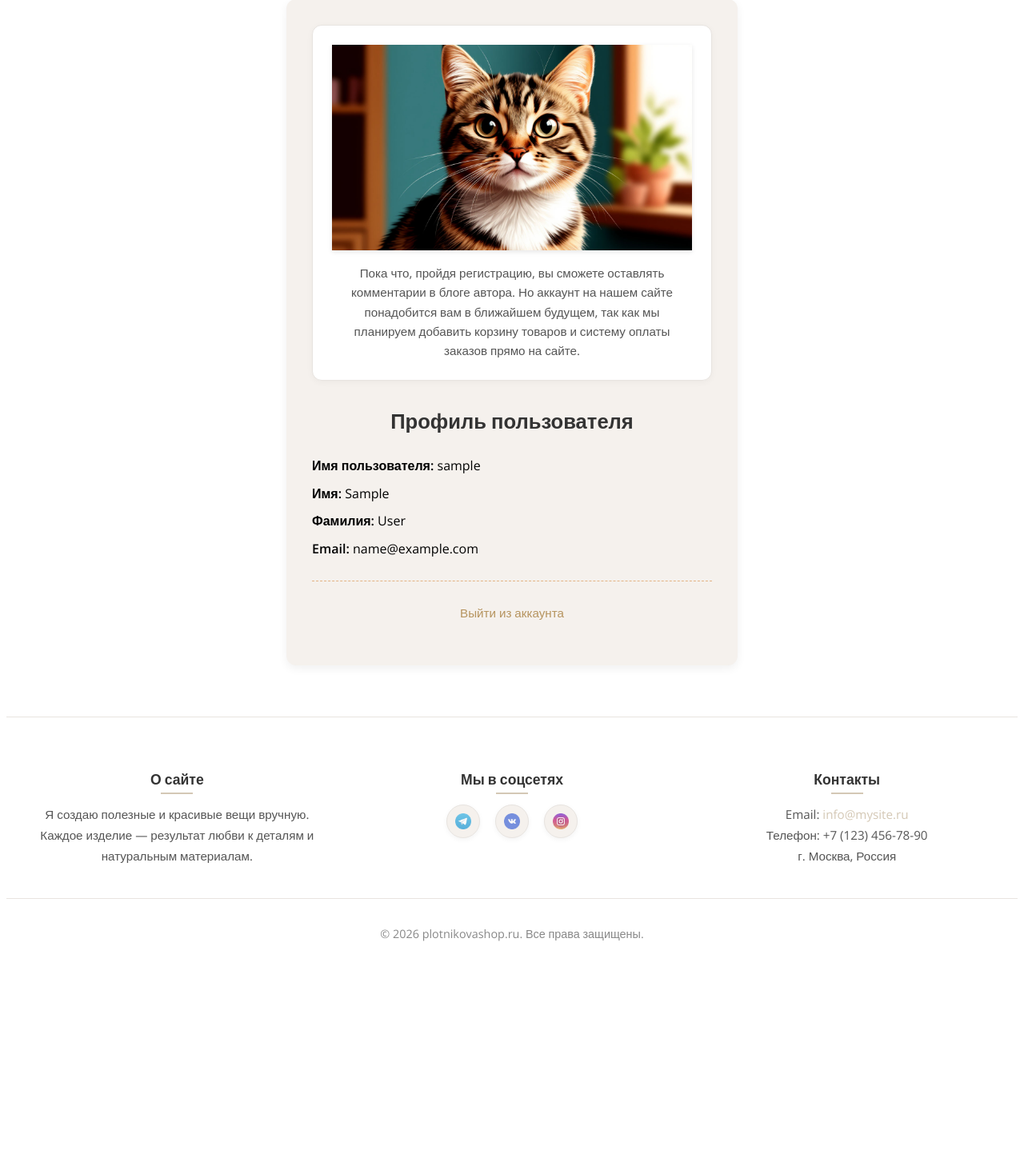
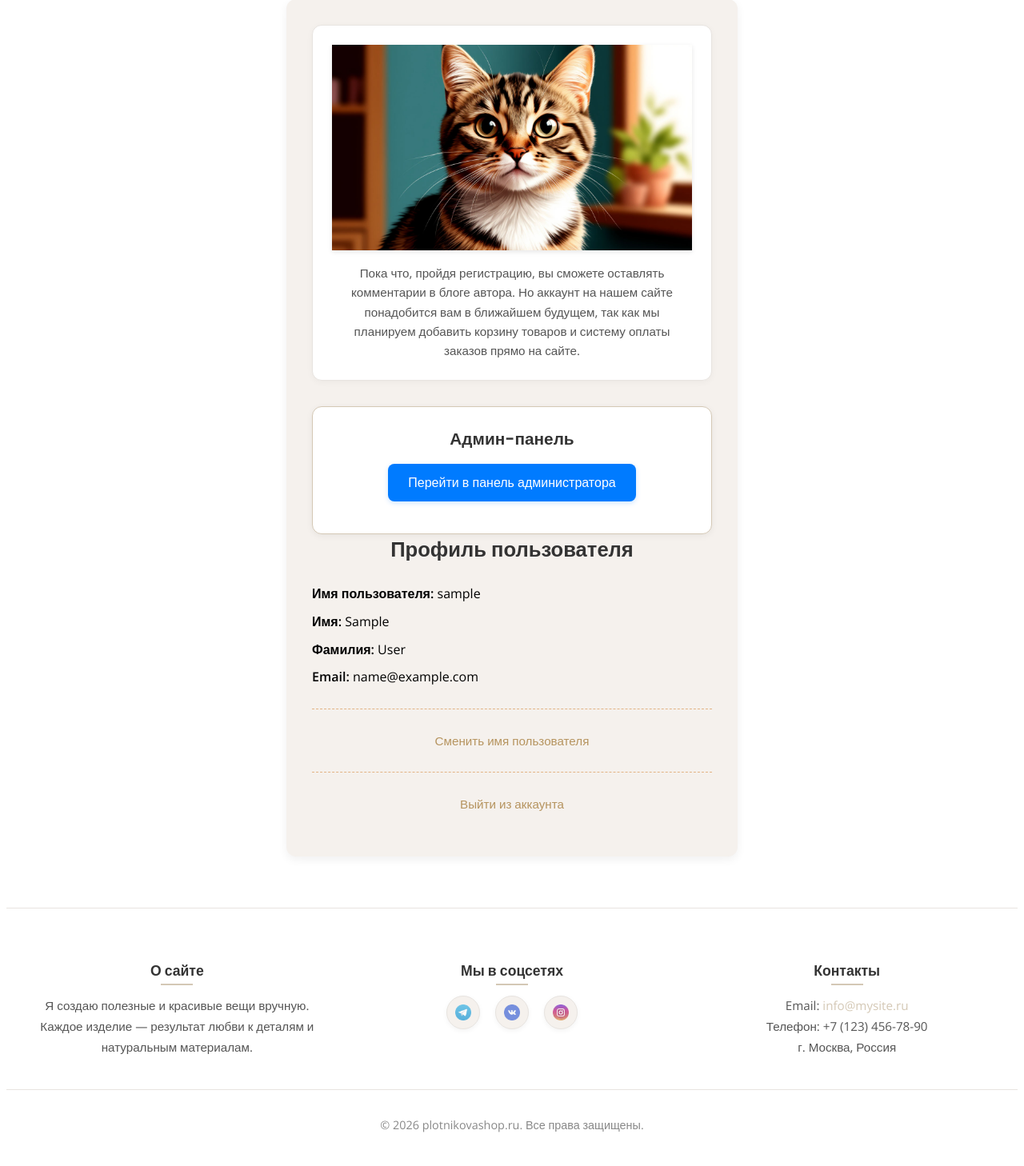
Before and after one commit to RomashkaP/plasterShop, a Django app: page /accounts/profile_page/ in a window 1280 px wide. Shown: the part 132-1590 px from the top of the page at 80% size. Before the commit the page ends 1309 px from the top, so only its background shows below. Run offline with Django 5.2, Linux system fonts and the light colour scheme; the visitor is signed in with stand-in values (Sample User, id 1).

Commit message:
Dобавлена функция смены имени пользователя, блок на странице пользователя с ссылкой на админ панель для администраторов, небольшие правки дизайна.

```diff
--- a/accounts/templates/accounts/profile_page.html
+++ b/accounts/templates/accounts/profile_page.html
@@ -19,6 +19,18 @@
                 мы планируем добавить корзину товаров и систему оплаты заказов прямо на сайте.
             </p>
         </div>
+
+        <!-- 🔐 Блок для администраторов -->
+        {% if request.user.is_staff %}
+            <div class="admin-panel-block">
+                <h3>Админ-панель</h3>
+                <p>
+                    <a href="{% url 'admin:index' %}">Перейти в панель администратора</a>
+                </p>
+            </div>
+        {% endif %}
+        <!-- Конец блока для админов -->
+
         <h1 class="auth-title">Профиль пользователя</h1>
 
         {% if messages %}
@@ -37,6 +49,12 @@
         <div class="divider"></div>
 
         <div class="auth-links">
+            <p><a href="{% url 'change_username' %}">Сменить имя пользователя</a></p>
+        </div>
+
+        <div class="divider"></div>
+
+        <div class="auth-links">
             <p><a href="{% url 'logout' %}">Выйти из аккаунта</a></p>
         </div>
     </div>
--- a/accounts/urls.py
+++ b/accounts/urls.py
@@ -22,4 +22,6 @@ urlpatterns = [
     path('confirmation_code_reset_password/', confirmation_code_reset_password, name='confirmation_code_reset_password'),
     # Смена пароля.
     path('reset_password/', reset_password_view, name='reset_password'),
-]
+    # Смена имени пользователя.
+    path('change_username/', change_username, name='change_username'),
+    ]
--- a/accounts/views.py
+++ b/accounts/views.py
@@ -1,14 +1,13 @@
 from django.shortcuts import render, redirect
 from django.urls import reverse
 from django.contrib import messages
-from .forms import CustomRegisterForm, EmailVerificationForm, LoginForm, EmailInputReplacePasswordForm,\
-    ResetPasswordForm
+from .forms import *
 from django.core.mail import send_mail, EmailMultiAlternatives
 from django.conf import settings
 from .models import EmailVerificationCode
-from django.contrib.auth.models import User
+from django.contrib.auth.models import User, Group
 from django.contrib.auth import login, logout, authenticate
-from django.contrib.auth.decorators import login_required
+from django.contrib.auth.decorators import login_required, permission_required
 
 
 # Представление для регистрации и отправки кода подтвержденния на эл. почту.
@@ -106,7 +105,7 @@ def login_view(request):
 
             if user is not None:# Если пользователь существует и пароли совпадают:
                 login(request, user)# Логиним.
-                return redirect('main_page')
+                return redirect('profile_page')
             else:
                 messages.error(request, 'Неверно введен email или пароль. Попробуйте снова.')
                 return redirect('login')
@@ -205,3 +204,18 @@ def reset_password_view(request):
     else:
         form = ResetPasswordForm(user)
         return render(request, 'accounts/reset_password_page.html', {'form': form})
+
+# Представление для смены имени пользователя
+def change_username(request):
+    if request.method == 'POST':
+        form = ChangeUsernameForm(request.POST)
+        if form.is_valid():
+            new_username = form.cleaned_data['username']
+            user = request.user
+            user.username = new_username
+            user.save()
+            messages.success(request, 'Имя пользователя успешно изменено.')
+            return redirect('profile_page')
+    else:
+        form = ChangeUsernameForm()
+    return render(request, 'accounts/change_username_page.html', {'form': form})
--- a/blog_app/templates/blog_app/post_detail.html
+++ b/blog_app/templates/blog_app/post_detail.html
@@ -26,12 +26,14 @@
                     <p class="post-text">{{ post.text }}</p>
                 </div>
 
+                <!-- Информация о публикации -->
                 <div class="post-meta">
                     <span class="post-date">
                         {{ post.time_in|date:'d.m.Y' }} | {{ post.time_in|date:'H:i' }}
                     </span>
                     <span class="post-stats">
-                        Просмотров: {{ post.views }}
+                        <i class="fas fa-eye"></i> {{ post.views }}
+                        <i class="fas fa-comment ms-2"></i> {{ post.comments_count }}
                     </span>
                 </div>
             </article>
--- a/blog_app/templates/blog_app/post_list.html
+++ b/blog_app/templates/blog_app/post_list.html
@@ -37,7 +37,8 @@
                                     {{ post.time_in|date:'d.m.Y' }} | {{ post.time_in|date:'H:i' }}
                                 </span>
                                 <span class="post-stats">
-                                    Просмотров: {{ post.views }} | Комментариев: {{ post.comments_count }}
+                                    <i class="fas fa-eye"></i> {{ post.views }}
+                                    <i class="fas fa-comment ms-2"></i> {{ post.comments_count }}
                                 </span>
                             </div>
                         </article>
--- a/blog_app/views.py
+++ b/blog_app/views.py
@@ -1,6 +1,7 @@
 from django.shortcuts import render, redirect
 from django.views.generic import ListView, DetailView
 from django.db.models import Count
+from django.contrib.auth.decorators import login_required, permission_required
 from .models import *
 
 # Дженерик для просмотра всех статей
@@ -41,6 +42,7 @@ class PostDetailView(DetailView):
         return context
 
 # Представление для создания комментария
+@login_required
 def create_comment_view(request, pk):
     user = request.user
     text = request.POST.get('comment_text')
--- a/static/css/accounts.css
+++ b/static/css/accounts.css
@@ -175,3 +175,47 @@
     margin: 0;
     padding: 0 0.5rem;
 }
+
+/* --- АДМИН-ПАНЕЛЬ БЛОК --- */
+.admin-panel-block {
+    background: #FFFFFF;
+    border: 1px solid #D4C8B5;
+    border-radius: 12px;
+    padding: 1.5rem;
+    margin-top: 1.8rem;
+    text-align: center;
+    box-shadow: 0 2px 8px rgba(0, 0, 0, 0.06);
+}
+
+.admin-panel-block h3 {
+    font-family: 'Poppins', sans-serif;
+    font-weight: 600;
+    font-size: 1.3rem;
+    color: #333;
+    margin: 0 0 1rem;
+}
+
+.admin-panel-block a {
+    display: inline-block;
+    padding: 0.7rem 1.6rem;
+    background: #007bff;
+    color: white;
+    text-decoration: none;
+    font-family: 'Poppins', sans-serif;
+    font-weight: 500;
+    font-size: 1rem;
+    border-radius: 8px;
+    transition: all 0.3s ease;
+    box-shadow: 0 2px 6px rgba(0, 123, 255, 0.2);
+}
+
+.admin-panel-block a:hover {
+    background: #0056b3;
+    transform: translateY(-2px);
+    box-shadow: 0 4px 10px rgba(0, 123, 255, 0.3);
+    text-decoration: none;
+}
+
+.admin-panel-block a:active {
+    transform: translateY(0);
+}
--- a/templates/base.html
+++ b/templates/base.html
@@ -8,6 +8,7 @@
     <link rel="stylesheet" href="{% static 'css/base.css' %}">
     <link rel="stylesheet" href="{% static 'css/header.css' %}">
     <link rel="stylesheet" href="{% static 'css/footer.css' %}">
+    <link rel="stylesheet" href="https://cdnjs.cloudflare.com/ajax/libs/font-awesome/6.5.0/css/all.min.css">
     {% block extra_css %}{% endblock %}
     {% block title %}
         <title>Мой сайт</title>
```
Also changed, not shown: accounts/forms.py (+10 -0 lines), accounts/templates/accounts/change_username_page.html (added, +34 -0 lines), plaster_shop/management/commands/create_groups.py (added, +21 -0 lines), plaster_shop/settings.py (+18 -0 lines), static/css/blog.css (+17 -0 lines), accounts/models.py (line endings or trailing spaces).
